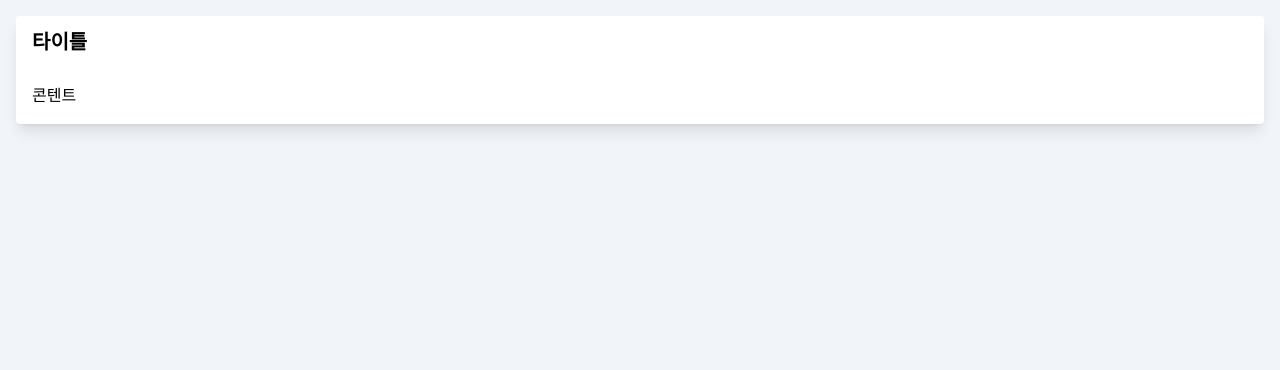
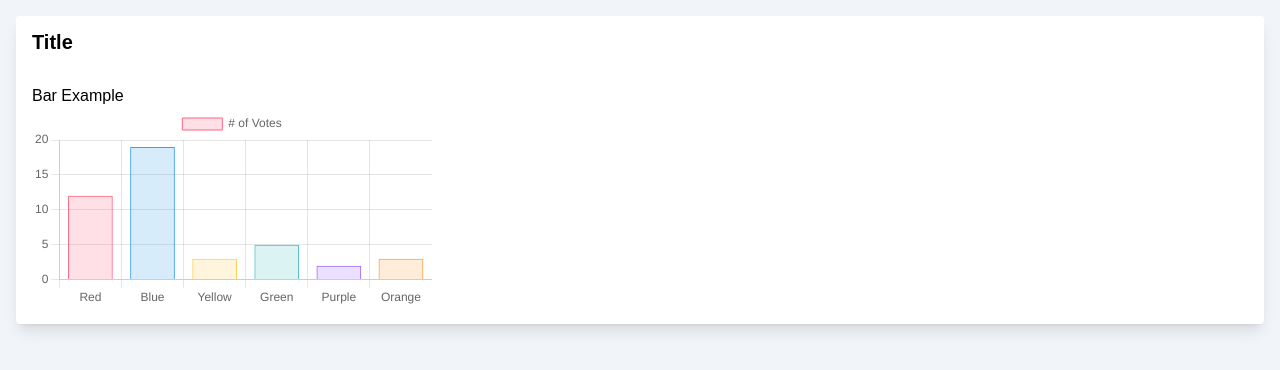
Before and after one commit to softBUD/admin-page-sample, a Next.js app: page /dashboard in a window 1280 px wide. Shown: the top 370 px of the page. Built offline with nearby package versions, Linux system fonts and the light colour scheme.

Commit message:
chart js apply

```diff
--- a/app/dashboard/page.tsx
+++ b/app/dashboard/page.tsx
@@ -1,10 +1,13 @@
 import Card from "@/components/Cards/card";
+import BarChartCard from "@/components/Cards/bar-chart-card";
 
 export default function dashboard() {
   return (
     <div className="bg-slate-100 w-screen h-screen">
       <div className="p-4">
-        <Card title="타이틀" content="콘텐트" />
+        <Card title="Title">
+          <BarChartCard />
+        </Card>
       </div>
     </div>
   );
--- /dev/null
+++ b/components/Cards/bar-chart-card.tsx
@@ -0,0 +1,50 @@
+"use client";
+
+import React from "react";
+import { Bar } from "react-chartjs-2";
+import { Chart, registerables } from "chart.js";
+Chart.register(...registerables);
+
+export default function BarChartCard() {
+  const data = {
+    id: "bar-charts",
+    labels: ["Red", "Blue", "Yellow", "Green", "Purple", "Orange"],
+    datasets: [
+      {
+        label: "# of Votes",
+        data: [12, 19, 3, 5, 2, 3],
+        backgroundColor: [
+          "rgba(255, 99, 132, 0.2)",
+          "rgba(54, 162, 235, 0.2)",
+          "rgba(255, 206, 86, 0.2)",
+          "rgba(75, 192, 192, 0.2)",
+          "rgba(153, 102, 255, 0.2)",
+          "rgba(255, 159, 64, 0.2)",
+        ],
+        borderColor: [
+          "rgba(255, 99, 132, 1)",
+          "rgba(54, 162, 235, 1)",
+          "rgba(255, 206, 86, 1)",
+          "rgba(75, 192, 192, 1)",
+          "rgba(153, 102, 255, 1)",
+          "rgba(255, 159, 64, 1)",
+        ],
+        borderWidth: 1,
+      },
+    ],
+  };
+  return (
+    <div>
+      <h2>Bar Example</h2>
+      <Bar
+        data={data}
+        width={400}
+        height={200}
+        options={{
+          responsive: false,
+          maintainAspectRatio: false,
+        }}
+      />
+    </div>
+  );
+}
--- a/components/Cards/card.tsx
+++ b/components/Cards/card.tsx
@@ -2,21 +2,22 @@ import React from "react";
 
 interface CardProps {
   title: string;
-  content: string;
+  content?: string;
+  children?: React.ReactNode;
 }
 
-export default function Card({ title, content }: CardProps) {
+export default function Card({ title, content, children }: CardProps) {
   return (
     <>
-      <div className="relative flex flex-col break-words w-full mb-6 shadow-lg rounded bg-white">
+      <div className=" flex-col break-words w-full mb-6 shadow-lg rounded bg-white">
         <div className="rounded-t mb-0 px-4 py-3">
           <div className="flex flex-wrap items-center">
-            <div className="relative w-full max-w-full flex-grow flex-1">
+            <div className="">
               <h2 className=" text-xl font-semibold">{title}</h2>
             </div>
           </div>
         </div>
-        <div className="p-4 flex-auto">{content}</div>
+        <div className="p-4">{content ? content : children}</div>
       </div>
     </>
   );
```
Also changed, not shown: package.json (+7 -1 lines), components/Cards/lineChartCard.tsx (deleted), 1 other file (tests, documents, lock files or other folders).
